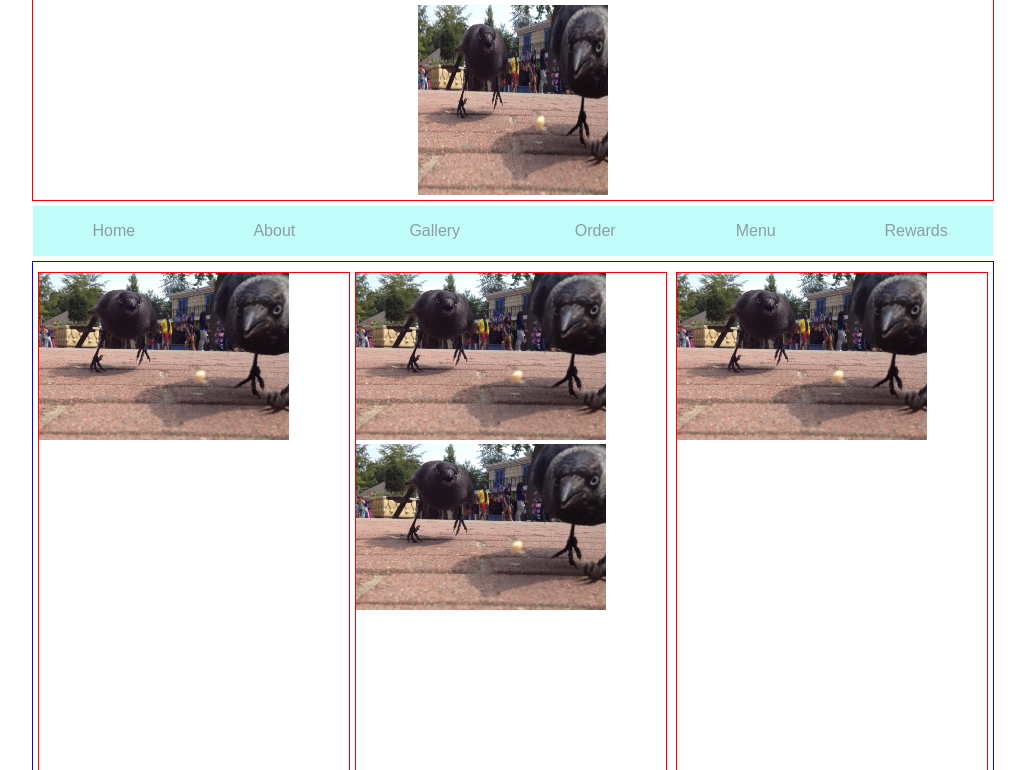
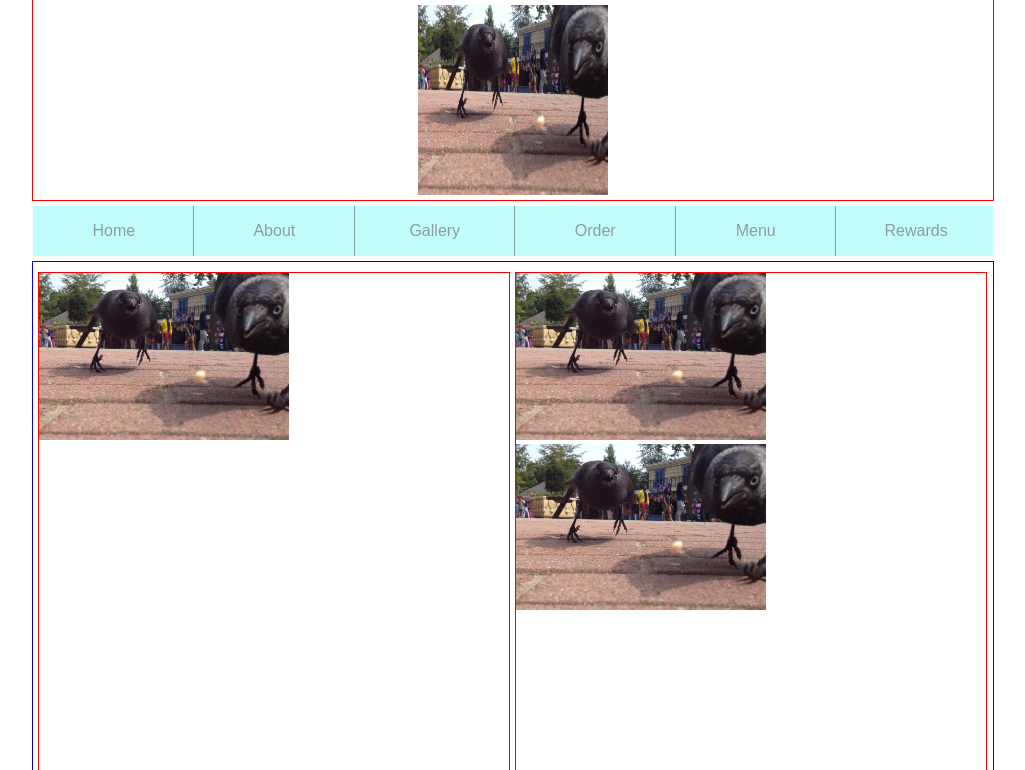
Before and after one commit to jaballen/G10, a PHP site: page /about.html in a window 1280 px wide. Shown: the part 21-791 px from the top of the page, without its empty margins (127-1152 px from the left). Run offline with PHP 8.4, Linux system fonts and the light colour scheme.

Commit message:
Created two column layout and added to necessary pages. 3 column class = acolumn1/2/3 and 2 column class = bcolumn1/2

```diff
--- a/Style/base.css
+++ b/Style/base.css
@@ -41,7 +41,34 @@ p {
 	border: 1px solid blue;
 }
 
-.column1 {
+/* For pages with 2 columnns */
+.bcolumn1 {
+	float: left;
+	margin: 10px 5px 10px 5px;
+	border: 1px solid red;
+	width: 470px;
+	height: 500px;
+}
+
+.bcolumn1 img {
+	width: 250px;
+}
+
+.bcolumn2 {
+	overflow: auto;
+	margin: 10px 0px 10px 0px;
+	border: 1px solid red;
+	width: 470px;
+	height: 500px;
+	float: left;
+}
+
+.bcolumn2 img {
+	width: 250px;
+}
+
+/* For pages with 3 columns */
+.acolumn1 {
 	float: left;
 	margin: 10px 5px 10px 5px;
 	border: 1px solid red;
@@ -49,11 +76,11 @@ p {
 	height: 500px;
 }
 
-.column1 img {
+.acolumn1 img {
 	width: 250px;
 }
 
-.column2 {
+.acolumn2 {
 	overflow: auto;
 	margin: 10px 0px 10px 0px;
 	border: 1px solid red;
@@ -62,11 +89,11 @@ p {
 	float: left;
 }
 
-.column2 img {
+.acolumn2 img {
 	width: 250px;
 }
 
-.column3 {
+.acolumn3 {
 	overflow: auto;
 	margin: 10px 5px 10px 5px;
 	border: 1px solid red;
@@ -75,7 +102,7 @@ p {
 	float: right;
 	}
 
-.column3 img {
+.acolumn3 img {
 	width: 250px;
 }
 
@@ -102,6 +129,11 @@ p {
 	font-size: 1em;
 	line-height: 35px;
 	text-align: left;
+	border-right: 1px solid #8D9CA4;
+}
+
+#nav li:last-child {
+	border-right: none;
 }
 
 #nav a {
@@ -127,7 +159,7 @@ p {
 }
 
 #nav li {
-	width: 160px;
+	width: 159px;
 	border-bottom: none;
 	height: 50px;
 	line-height: 50px;
--- a/about.html
+++ b/about.html
@@ -39,16 +39,13 @@
 
 			<!-- div content -->
 			<div id="content">
-				<div class="column1">
+				<div class="bcolumn1">
 				<a href = "index.html"><img src="crumb.jpg"></a>
 
 				</div>
-				<div class="column2">
+				<div class="bcolumn2">
 				 <a href = "index.html"><img src="crumb.jpg"></a>
 				 <a href = "index.html"><img src="crumb.jpg"></a>
-				</div>
-				<div class="column3">
-				<a href = "index.html"><img src="crumb.jpg"></a>
 				</div>
 			</div>
 
--- a/gallery.html
+++ b/gallery.html
@@ -39,15 +39,15 @@
 
 			<!-- div content -->
 			<div id="content">
-				<div class="column1">
+				<div class="acolumn1">
 				<a href = "index.html"><img src="crumb.jpg"></a>
 
 				</div>
-				<div class="column2">
+				<div class="acolumn2">
 				 <a href = "index.html"><img src="crumb.jpg"></a>
 				 <a href = "index.html"><img src="crumb.jpg"></a>
 				</div>
-				<div class="column3">
+				<div class="acolumn3">
 				<a href = "index.html"><img src="crumb.jpg"></a>
 				</div>
 			</div>
--- a/index.html
+++ b/index.html
@@ -39,15 +39,15 @@
 
 			<!-- div content -->
 			<div id="content">
-				<div class="column1">
+				<div class="acolumn1">
 				<a href = "index.html"><img src="crumb.jpg"></a>
 
 				</div>
-				<div class="column2">
+				<div class="acolumn2">
 				 <a href = "index.html"><img src="crumb.jpg"></a>
 				 <a href = "index.html"><img src="crumb.jpg"></a>
 				</div>
-				<div class="column3">
+				<div class="acolumn3">
 				<a href = "index.html"><img src="crumb.jpg"></a>
 				</div>
 			</div>
--- a/menu.html
+++ b/menu.html
@@ -39,15 +39,15 @@
 
 			<!-- div content -->
 			<div id="content">
-				<div class="column1">
+				<div class="acolumn1">
 				<a href = "index.html"><img src="crumb.jpg"></a>
 
 				</div>
-				<div class="column2">
+				<div class="acolumn2">
 				 <a href = "index.html"><img src="crumb.jpg"></a>
 				 <a href = "index.html"><img src="crumb.jpg"></a>
 				</div>
-				<div class="column3">
+				<div class="acolumn3">
 				<a href = "index.html"><img src="crumb.jpg"></a>
 				</div>
 			</div>
```
Also changed, not shown: dereg.html (+1 -11 lines), dereg_complete.html (+1 -11 lines), location_contact.html (+2 -5 lines), login.html (+1 -11 lines), members.html (+2 -5 lines), myaccount.html (+2 -6 lines), order.html (+2 -5 lines), order_thanks.html (+1 -11 lines), reg_complete.html (+1 -11 lines), rewards.html (+2 -5 lines), sitemap.html (+2 -5 lines).
